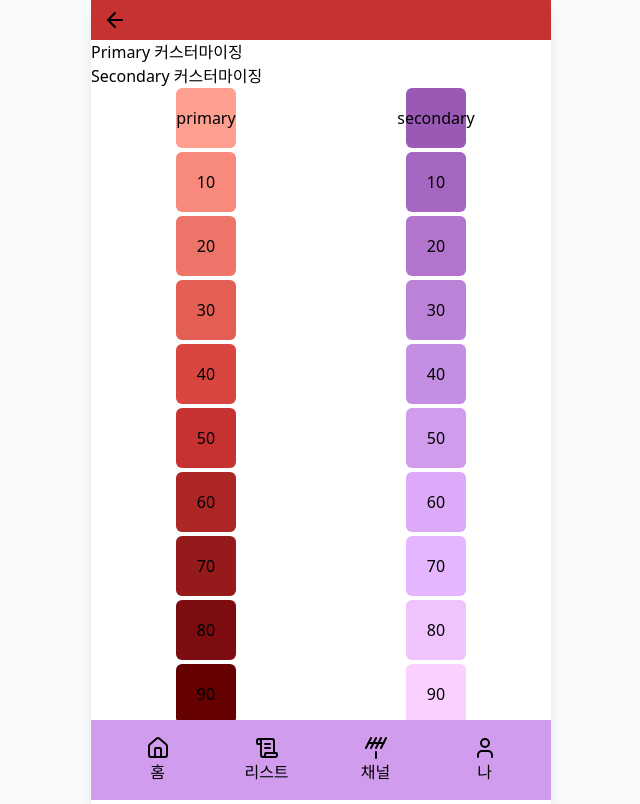
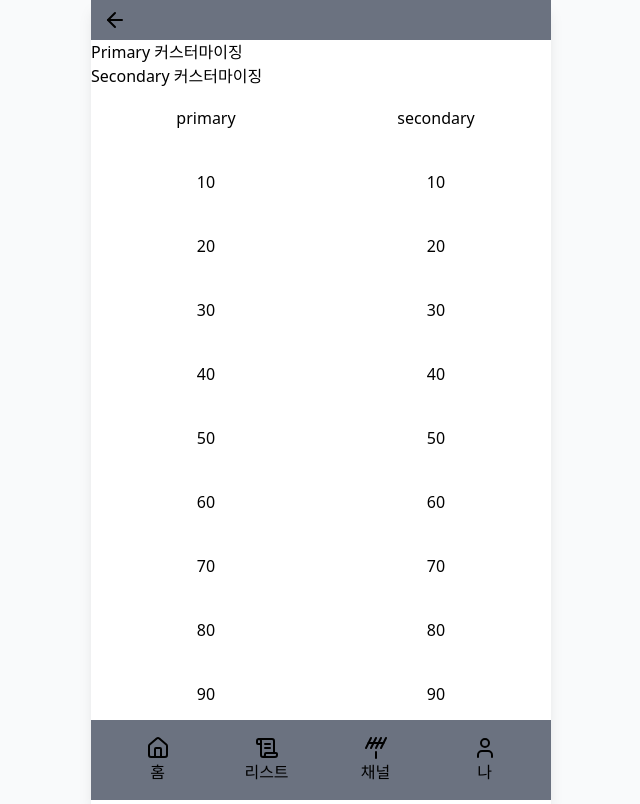
Before and after one commit to dnd-side-project/dnd-12th-4-frontend, a Next.js app: page / in a window 1280 px wide. Shown: the whole page, without its empty margins (319-959 px from the left). Built offline with nearby package versions, Linux system fonts and the light colour scheme; no server answers.

Commit message:
chore: 테스트용으로 사용한 컬러값 롤백

```diff
--- a/src/components/layout/Footer.tsx
+++ b/src/components/layout/Footer.tsx
@@ -9,7 +9,7 @@ export default function Footer() {
   const navButtonClassName = "flex h-full w-full flex-col items-center justify-center"
 
   return (
-    <div className="fixed bottom-0 z-50 flex h-[80px] w-full max-w-screen-lg items-center justify-around bg-secondary-50 px-[12px]">
+    <div className="fixed bottom-0 z-50 flex h-[80px] w-full max-w-screen-lg items-center justify-around bg-gray-500 px-[12px]">
       <button className={navButtonClassName} onClick={() => router.push("/home")}>
         <House size={24} />
         <p>홈</p>
--- a/src/components/layout/Header.tsx
+++ b/src/components/layout/Header.tsx
@@ -10,7 +10,7 @@ interface Params {
 export default function Header({ title, isBack = true }: Params) {
   const router = useRouter()
   return (
-    <div className="fixed top-0 z-50 flex h-[40px] w-full max-w-screen-lg items-center bg-primary-50 px-[12px]">
+    <div className="fixed top-0 z-50 flex h-[40px] w-full max-w-screen-lg items-center bg-gray-500 px-[12px]">
       {isBack && (
         <button onClick={() => router.back()}>
           <ArrowLeft size={24} />
--- a/src/styles/globals.css
+++ b/src/styles/globals.css
@@ -3,28 +3,6 @@
 @tailwind utilities;
 
 :root {
-  /* Todo 필요한 컬러값으로 세팅 */
-  --primary-color: #ff9f90;
-  --primary-color-10: #f78a7c;
-  --primary-color-20: #ed7468;
-  --primary-color-30: #e35e54;
-  --primary-color-40: #d94641;
-  --primary-color-50: #c63232;
-  --primary-color-60: #ad2626;
-  --primary-color-70: #941a1b;
-  --primary-color-80: #7c0c10;
-  --primary-color-90: #650000;
-
-  --secondary-color: #9b59b6;
-  --secondary-color-10: #a566c1;
-  --secondary-color-20: #b274cd;
-  --secondary-color-30: #bc82d8;
-  --secondary-color-40: #c48fe2;
-  --secondary-color-50: #d19ced;
-  --secondary-color-60: #dba9f7;
-  --secondary-color-70: #e5b6ff;
-  --secondary-color-80: #f0c3ff;
-  --secondary-color-90: #fbd0ff;
 }
 
 @media (prefers-color-scheme: dark) {
```
